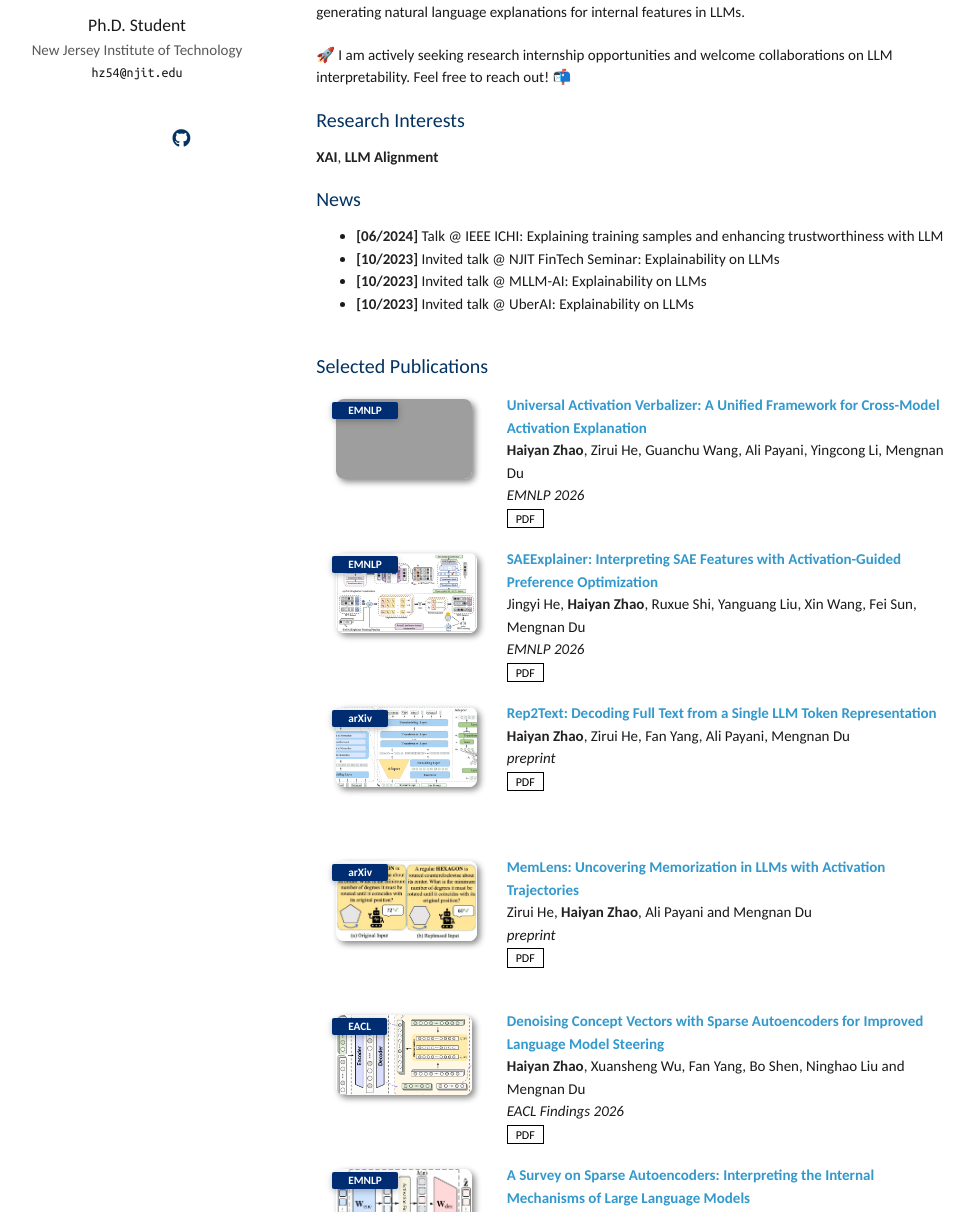
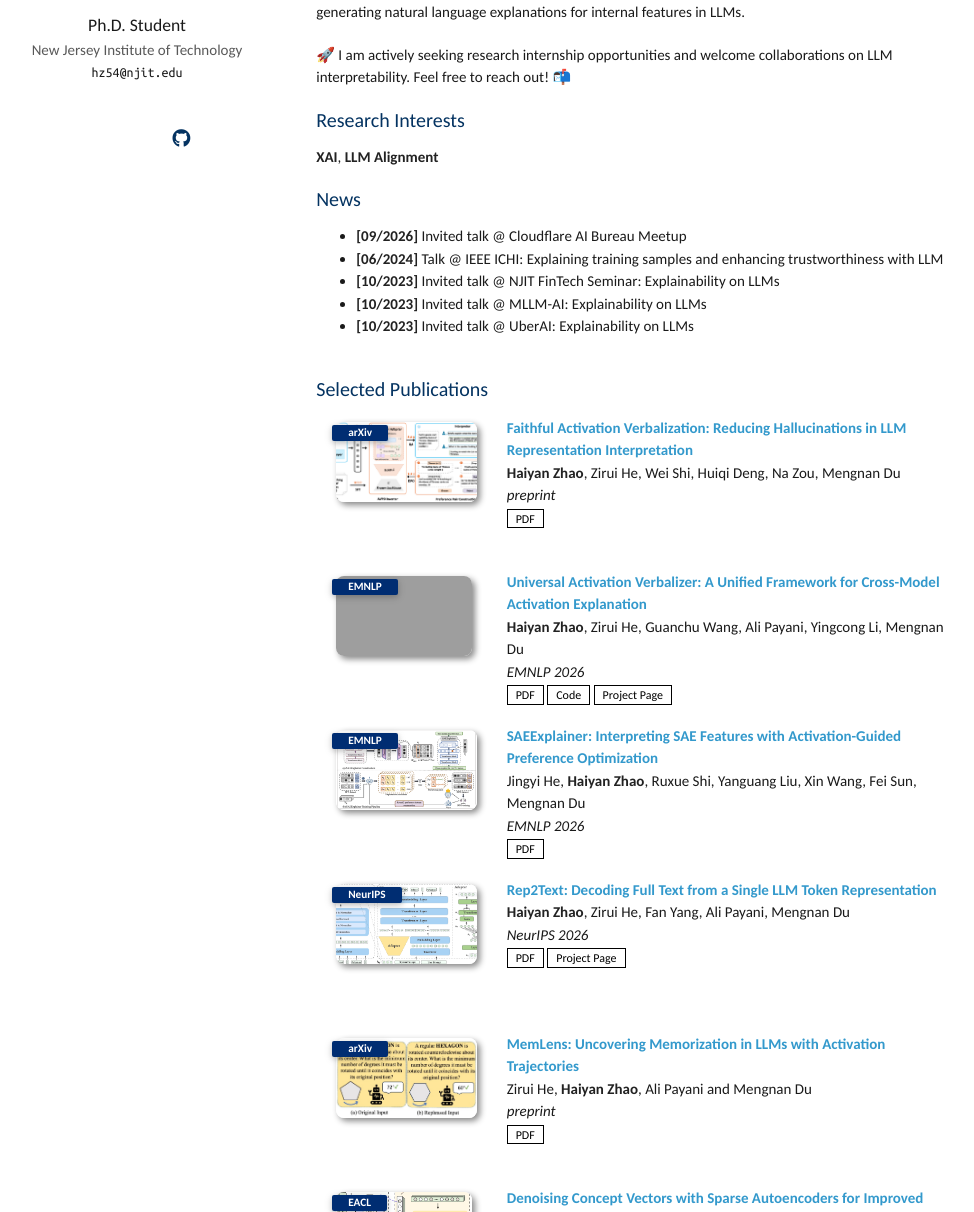
Before and after one commit to hy-zhao23/hy-zhao23.github.io, a Jekyll site: the page built from index.md, in a window 1280 px wide and 1400 px high. Shown: the part 188-1400 px from the top of the window, without its empty margins (151-1125 px from the left). Built offline with Jekyll 4.4.1, drawn with Linux system fonts in a browser that asks for light colours; nearby versions of some CDN libraries; a style sheet for code colours, icons or effects is not loaded; our own code applies the rules of GitHub Pages for plain Markdown files; grey boxes are pictures that could not be loaded.

Commit message:
add AVPO paper, project page links, and news update
- add AVPO (Faithful Activation Verbalization) preprint with teaser figure
- link UAV and Rep2Text project pages; add UAV code link
- update Rep2Text venue to NeurIPS 2026
- add Cloudflare AI Bureau Meetup talk to news; update profile photo

Co-Authored-By: Claude Opus 5.5 <noreply@anthropic.com>

```diff
--- a/_data/news.yml
+++ b/_data/news.yml
@@ -1,3 +1,5 @@
+- date: 09/2026
+  content: "Invited talk @ Cloudflare AI Bureau Meetup"
 - date: 06/2024
   content: "Talk @ IEEE ICHI: Explaining training samples and enhancing trustworthiness with LLM"
 - date: 10/2023
--- a/_data/publications.yml
+++ b/_data/publications.yml
@@ -1,4 +1,12 @@
 main:
+
+  - title: "Faithful Activation Verbalization: Reducing Hallucinations in LLM Representation Interpretation"
+    authors: <strong>Haiyan Zhao</strong>, Zirui He, Wei Shi, Huiqi Deng, Na Zou, Mengnan Du
+    conference_short: arXiv
+    conference: preprint
+    pdf: https://arxiv.org/pdf/2609.34033
+    image: ./assets/img/paper/avpo.png
+    selected: true
 
   - title: "Universal Activation Verbalizer: A Unified Framework for Cross-Model Activation Explanation"
     authors: <strong>Haiyan Zhao</strong>, Zirui He, Guanchu Wang, Ali Payani, Yingcong Li, Mengnan Du
@@ -6,6 +14,8 @@ main:
     conference: EMNLP 2026
     pdf: https://arxiv.org/pdf/2605.25903
     image: ./assets/img/paper/uav_figure1.png
+    page: https://mndu.github.io/uav/
+    code: https://github.com/hy-zhao23/ActExp
     selected: true
 
   - title: "SAEExplainer: Interpreting SAE Features with Activation-Guided Preference Optimization"
@@ -18,10 +28,11 @@ main:
 
   - title: "Rep2Text: Decoding Full Text from a Single LLM Token Representation"
     authors: <strong>Haiyan Zhao</strong>, Zirui He, Fan Yang, Ali Payani, Mengnan Du
-    conference_short: arXiv
-    conference: preprint
+    conference_short: NeurIPS
+    conference: NeurIPS 2026
     pdf: https://arxiv.org/pdf/2511.06571
     image: ./assets/img/paper/embedding.png
+    page: https://mndu.github.io/rep2text/
     selected: true
 
   - title: "MemLens: Uncovering Memorization in LLMs with Activation Trajectories"
```
Also changed, not shown: assets/img/paper/avpo.png (added), 1 other file.
